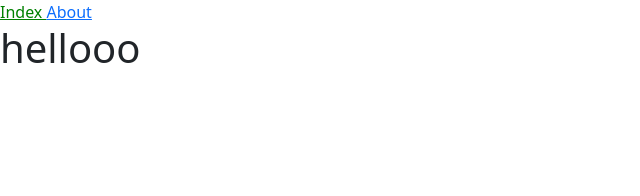
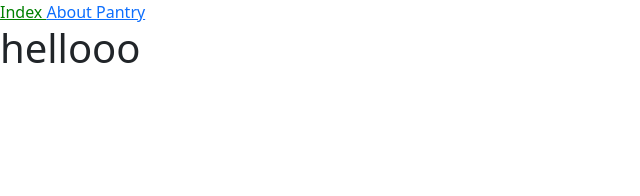
Before and after one commit to itsnatasha/iliketheideaofcooking, a Jekyll site: the page built from index.html, in a window 1280 px wide. Shown: the top 196 px of the page, without its empty margins (0-640 px from the left). Built offline with Jekyll 4.4.1, drawn with Linux system fonts in a browser that asks for light colours.

Commit message:
updated site nav

```diff
--- a/_data/nav.yaml
+++ b/_data/nav.yaml
@@ -3,3 +3,5 @@
   link: /
 - name: About
   link: /about.html
+- name: Pantry
+  link: /pantry.html
```
